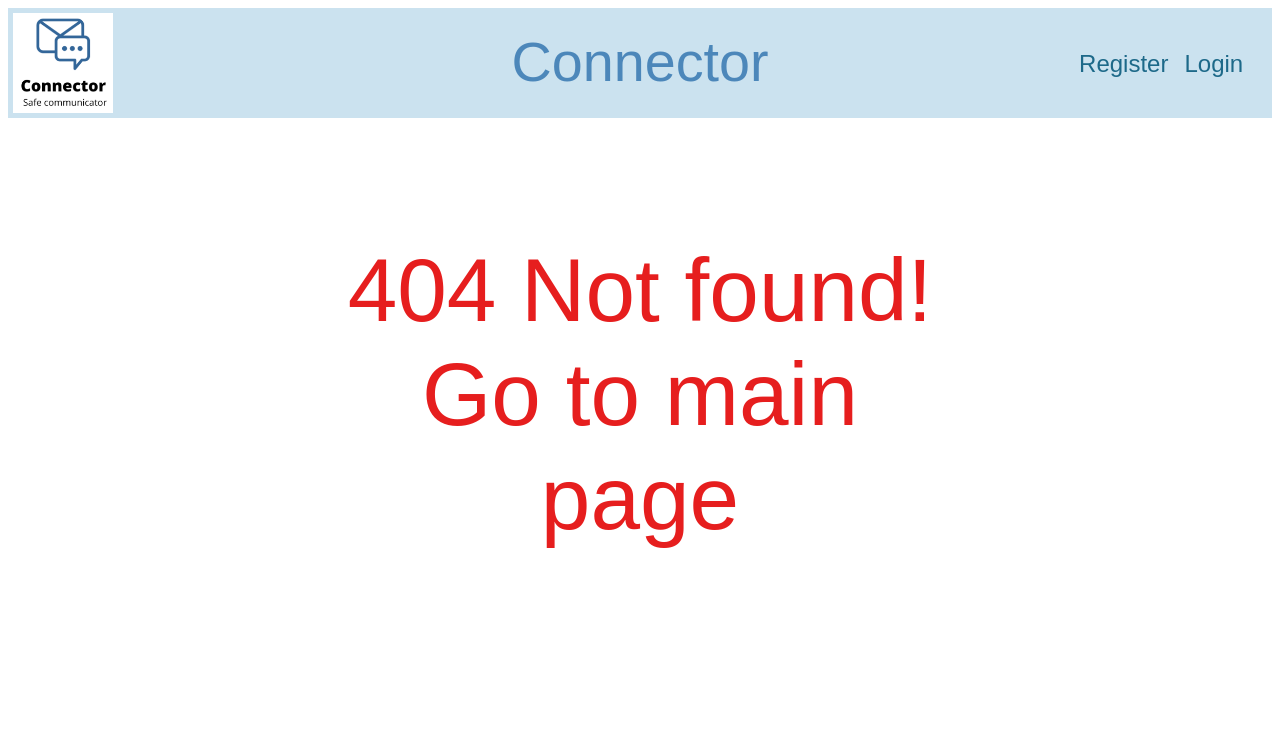
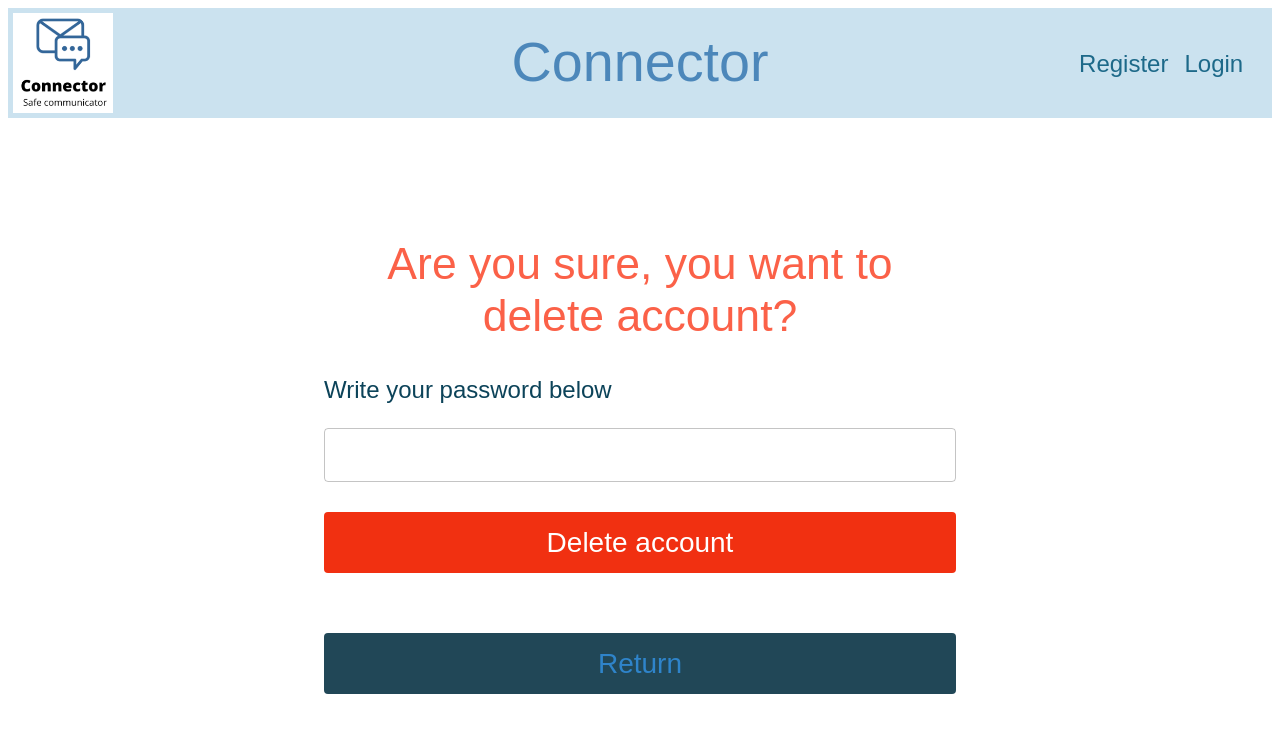
Before and after one commit to Mateusz123210/Connector, a React (Create React App) app: page /delete-account in a window 1280 px wide. Before the commit this address had no page. Shown: the top 732 px of the page. Built offline with nearby package versions, Linux system fonts and the light colour scheme.

Commit message:
Added deleting account

```diff
--- a/src/App.tsx
+++ b/src/App.tsx
@@ -1,6 +1,5 @@
 import React from "react";
-import {useState, useEffect} from "react"
-import {BrowserRouter, Routes, Route, useNavigate} from "react-router-dom";
+import {BrowserRouter, Routes, Route} from "react-router-dom";
 import { ThemeProvider, createTheme, Grid} from "@mui/material";
 import MainPage from "./pages/MainPage";
 import MessagePage from "./pages/MessagePage";
@@ -13,31 +12,8 @@ import ResponsiveAppBar from "./pages/ResponsiveAppBar";
 import ForbiddenPage from "./pages/ForbiddenPage";
 import LoginService, { Logout } from "./services/loginService"
 import refreshTokenService, { RefreshToken } from "./services/refreshTokenService";
+import DeleteAccountPage from "./pages/DeleteAccount";
 
-// const getWindowDimensions = () => {
-//   const { innerWidth: width, innerHeight: height } = window;
-//   return {
-//     width,
-//     height,
-//   };
-// };
-
-// const useWindowDimensions = () => {
-//   const [windowDimensions, setWindowDimensions] = useState(
-//     getWindowDimensions()
-//   );
-
-//   useEffect(() => {
-//     function handleResize() {
-//       setWindowDimensions(getWindowDimensions());
-//     }
-
-//     window.addEventListener("resize", handleResize);
-//     return () => window.removeEventListener("resize", handleResize);
-//   }, []);
-
-//   return windowDimensions;
-// };
 
 const theme = createTheme(
   {
@@ -169,7 +145,6 @@ const App = () => {
     return logged_out
   }
 
-  // let a = useWindowDimensions();
   return (
     <React.StrictMode>
       <BrowserRouter>
@@ -188,6 +163,8 @@ const App = () => {
                         setMyTokens={setMyTokens} showMenuOnAppBar={showMenuOnAppBar} />} />
                       <Route path="/messages" element={<MessagePage email={email}
                         tokens={tokens} setTokens={setTokens} />} />
+                      <Route path="/delete-account" element={<DeleteAccountPage email={email} tokens={tokens} setMyTokens={setMyTokens}
+                      hideMenuOnAppBar={hideMenuOnAppBar} />} />
                       <Route path="/forbidden" element={<ForbiddenPage />} />
                       <Route path="/*" element={<NotFoundPage />} />
               </Routes>
--- a/src/aes/AESEncryptor.ts
+++ b/src/aes/AESEncryptor.ts
@@ -4,28 +4,23 @@ import { Buffer } from 'buffer/'
 class AESEncryptor{
 
     encryptSymmetric = async (plaintext: string, key: string, initialization_vector: string) => {
-        // create a random 96-bit initialization vector (IV)
+
         const iv = new TextEncoder().encode(initialization_vector);
 
-        // encode the text you want to encrypt
         const encodedPlaintext = new TextEncoder().encode(plaintext);
         var enc = new TextEncoder();
         const rawKey = enc.encode(key)
 
-        // prepare the secret key for encryption
         const secretKey = await window.crypto.subtle.importKey('raw', rawKey, {
             name: 'AES-GCM',
             length: 256
         }, true, ['encrypt', 'decrypt']);
 
-        // encrypt the text with the secret key
         const ciphertext = await window.crypto.subtle.encrypt({
             name: 'AES-GCM',
             iv
         }, secretKey, encodedPlaintext);
 
-        // return the encrypted text "ciphertext" and the IV
-        // encoded in base64
         return ({
             ciphertext: Buffer.from(ciphertext).toString('base64'),
             iv: Buffer.from(iv).toString('base64')
@@ -35,9 +30,6 @@ class AESEncryptor{
       decryptSymmetric = async (ciphertext: string, key: string, initialization_vector: string) => {
         const iv = new TextEncoder().encode(initialization_vector);
 
-        // encode the text you want to encrypt
-        const encodedCipherText = new TextEncoder().encode(ciphertext);
-        // prepare the secret key
         var enc = new TextEncoder();
         const rawKey = enc.encode(key)
         const secretKey = await window.crypto.subtle.importKey(
@@ -48,13 +40,11 @@ class AESEncryptor{
             length: 256
         }, true, ['encrypt', 'decrypt']);
 
-        // decrypt the encrypted text "ciphertext" with the secret key and IV
         const cleartext = await window.crypto.subtle.decrypt({
             name: 'AES-GCM',
             iv: iv,
         }, secretKey, Buffer.from(ciphertext, 'base64'));
 
-        // decode the text and return it
         return new TextDecoder().decode(cleartext);
       }
 
--- a/src/index.tsx
+++ b/src/index.tsx
@@ -1,4 +1,3 @@
-import React from "react";
 import ReactDOM from "react-dom/client";
 import "./index.css";
 import App from "./App";
--- /dev/null
+++ b/src/pages/DeleteAccount.tsx
@@ -0,0 +1,121 @@
+import { Button, Grid, TextField, Typography } from "@mui/material"
+import { useEffect, useState } from "react"
+import { useNavigate } from "react-router-dom"
+import Validator from "../validators/Validator"
+import DeleteAccountService, { DeleteAccount } from "../services/deleteAccountService"
+import RefreshTokenService from "../services/refreshTokenService"
+import { RefreshToken } from "../services/refreshTokenService"
+
+const DeleteAccountPage = (props: any) => {
+    const navigate = useNavigate()
+
+    const [password, setPassword] = useState<string>("")
+    const [helperText, setHelperText] = useState<string>("")
+    const [result, setResult] = useState<string>("")
+
+    useEffect(() => {
+        setPassword("")
+        setHelperText("")
+        setResult("")
+    }, [])
+
+    const deleteAccount = () => {
+        var success = true
+        var password_error = ""
+        if(!Validator.validatePassword(password)){
+            success = false
+            password_error = Validator.invalidPasswordMessage
+        }
+        if(success === false){
+            setHelperText(password_error)
+            return
+        }else{
+            setHelperText("")
+        }
+
+        var values: DeleteAccount = {
+            email: props.email,
+            access_token: props.tokens.access_token,
+            password: password
+        }
+
+        const refreshTokenValues: RefreshToken = {
+            email: props.email,
+            refresh_token: props.tokens.refresh_token,
+          }
+
+        DeleteAccountService.deleteAccount(values).then(async (response) => {
+            if(response.status == 200){
+                props.setMyTokens("", "")
+                props.hideMenuOnAppBar()
+                navigate("/")
+            }
+
+          })
+          .catch((error) => {
+            if(error.response.request.status === 401 || error.response.request.status === 403){
+                RefreshTokenService.getNewToken(refreshTokenValues).then(async (response) => {
+                    const refresh_token_data = response.data
+                    values.access_token = refresh_token_data.access_token
+
+                    DeleteAccountService.deleteAccount(values).then(async (response) => {
+                        props.setMyTokens("", "")
+                        props.hideMenuOnAppBar()
+                        navigate("/")
+
+                    })
+                    .catch((error) => {
+                        setResult(error.response.data.detail)
+                    })
+                  })
+                  .catch((error) => {
+
+                  })
+
+            }else{
+                setResult(error.response.data.detail)
+            }
+        })
+
+    }
+
+    return(
+
+        <Grid  width={"50%"}  marginTop={15} direction={"row"}>
+            <Typography variant="h3" textAlign={"center"} color={"#FB6148"}>
+                Are you sure, you want to delete account?
+            </Typography>
+            <Typography  textAlign={"start"} color={"#0C4359"} style={{marginTop: '30px', fontSize: 24}}>
+                Write your password below
+            </Typography>
+
+            <TextField
+                style={{marginTop: '20px'}}
+                id="password"
+                type="password"
+                fullWidth
+                value={password}
+                onChange={(event) =>
+                    setPassword(event.target.value)
+                }
+                helperText={helperText}>
+            </TextField>
+
+            <Button  style={{background: '#F13011', color: "#ffffff", fontSize: 28, width:"100%", marginTop: 30}}
+                onClick={deleteAccount}>
+                Delete account
+            </Button>
+            <Typography  textAlign={"start"} color={"#FB6148"} style={{marginTop: '30px', fontSize: 24}}>
+                {result}
+            </Typography>
+            <Button  style={{background: '#214757', fontSize: 28, width:"100%", marginTop: 30}}
+                onClick={(e) => {navigate("/")}}>
+                Return
+            </Button>
+        </Grid>
+    )
+
+}
+
+export default DeleteAccountPage
+// email, password, access_token
--- a/src/pages/ResponsiveAppBar.tsx
+++ b/src/pages/ResponsiveAppBar.tsx
@@ -8,7 +8,6 @@ import MenuItem from '@mui/material/MenuItem';
 import ConnectorLogo from "../assets/connector_logo_big.png"
 import { Grid } from '@mui/material';
 import { useNavigate } from "react-router-dom";
-import { RegistrationAndLoginStatus } from '../App';
 
 
 const ResponsiveAppBar = (props: any) => {
@@ -36,11 +35,18 @@ const ResponsiveAppBar = (props: any) => {
         const result = props.logout()
 
         if(await result == true)
+            setAnchorElUser(null)
             navigate("/")
     }
 
     const navigateToMessages = () => {
+        setAnchorElUser(null)
         navigate("/messages")
+    }
+
+    const handleDeleteAccount = () => {
+        setAnchorElUser(null)
+        navigate("/delete-account")
     }
 
     return (
@@ -111,14 +117,14 @@ const ResponsiveAppBar = (props: any) => {
                     open={Boolean(anchorElUser)}
                     onClose={handleCloseUserMenu}
                     >
-                    {/* <MenuItem key="Change password" onClick={handleCloseUserMenu}>
-                        <Typography textAlign="center">Change password</Typography>
-                    </MenuItem> */}
                     <MenuItem key="Messages" onClick={navigateToMessages}>
                         <Typography textAlign="center">Messages</Typography>
                     </MenuItem>
                     <MenuItem key="Logout" onClick={handleLogout}>
                         <Typography textAlign="center">Logout</Typography>
+                    </MenuItem>
+                    <MenuItem key="DeleteAccount" onClick={handleDeleteAccount}>
+                        <Typography textAlign="center">Delete account</Typography>
                     </MenuItem>
 
                     </Menu>
--- /dev/null
+++ b/src/services/deleteAccountService.ts
@@ -0,0 +1,20 @@
+import axios from "axios"
+import api from "./api"
+
+
+export interface DeleteAccount{
+    email: string,
+    password: string,
+    access_token: string
+}
+
+
+class DeleteAccountService{
+    private apiUrl: string = api.getApi()
+
+    deleteAccount(deleteAccount: DeleteAccount){
+        return axios.post(`${this.apiUrl}/delete-account`, deleteAccount)
+    }
+}
+
+export default new DeleteAccountService()
```
Also changed, not shown: src/pages/MainPage.tsx (+0 -7 lines).
